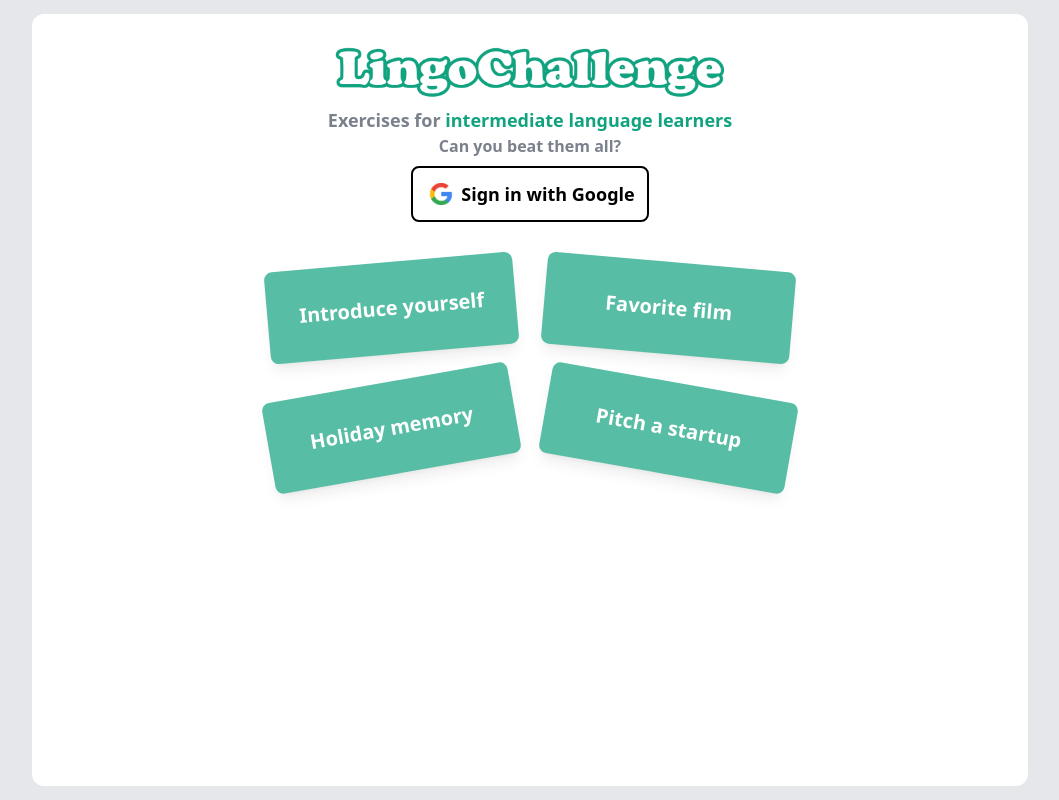
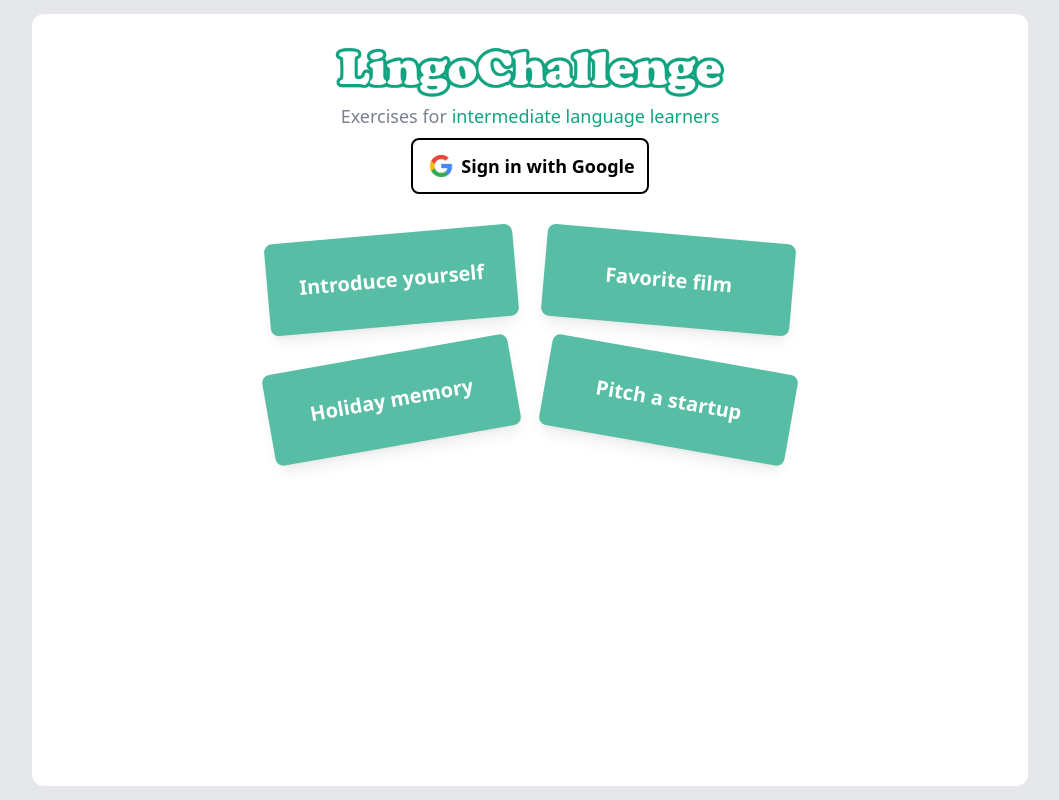
Before and after one commit to PeterEriksson/lingo_challenge, a Next.js app: page / in a window 1280 px wide. Shown: the whole page, without its empty margins (110-1169 px from the left). Built offline with nearby package versions, Linux system fonts and the light colour scheme; no server answers.

Commit message:
Update page.tsx

```diff
--- a/app/page.tsx
+++ b/app/page.tsx
@@ -17,11 +17,10 @@ export default async function HomePage() {
         width={400}
         height={100}
       />
-      <h2 className="text-lg font-bold text-gray-500/90 -mt-8">
+      <h2 className="text-lg font-base text-gray-500/90 -mt-9">
         Exercises for{" "}
         <span className=" text-main ">intermediate language learners</span>
       </h2>
-      <h3 className=" font-bold text-gray-500/90">Can you beat them all?</h3>
 
       {session ? <LanguageSelect /> : <Login />}
 
```
